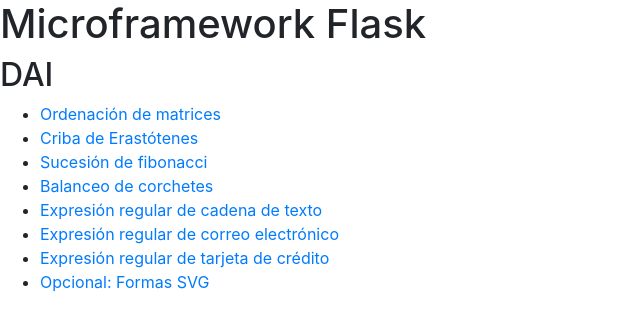
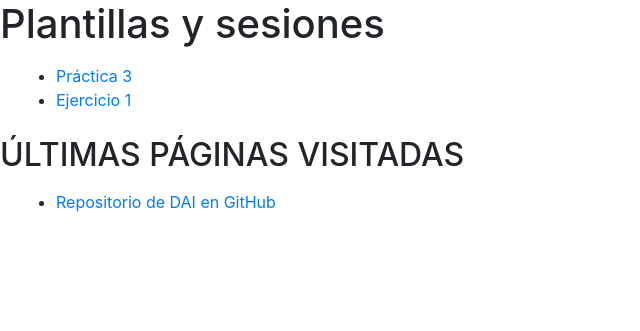
Before and after one commit to biilal1999/DAI, a Flask app: page / in a window 1280 px wide. Shown: the top 331 px of the page, without its empty margins (0-640 px from the left). Run offline with Flask 2, Linux system fonts and the light colour scheme; some libraries are stand-ins or nearby versions.

Commit message:
Avanzo código

```diff
--- a/app/app.py
+++ b/app/app.py
@@ -14,7 +14,12 @@
 @app.route('/')
 @app.route('/index')
 def index():
-   return render_template('index.html', title="Pagína principal")
+   return render_template('index.html')
+
+
+@app.route('/ejercicio1')
+def ejercicio1():
+   return render_template('ejercicio1.html')
 
 
 @app.route('/ordena')
--- a/app/templates/index.html
+++ b/app/templates/index.html
@@ -1,4 +1,6 @@
-<!DOCTYPE html>
+<!DOCTYPE html PUBLIC "-//W3C//DTD XHTML 1.0 Strict//EN"
+ "http://www.w3.org/TR/xhtml1/DTD/xhtml1-strict.dtd">
+<html lang="es">
 
 <html>
   <head>
@@ -6,28 +8,43 @@
     <meta name="author" content="Bilal Chekfeh">
     <!-- <link rel="stylesheet" href="../static/estilo.css"> -->
     <link rel="stylesheet" href="https://cdn.jsdelivr.net/npm/bootstrap@4.5.3/dist/css/bootstrap.min.css" integrity="sha384-TX8t27EcRE3e/ihU7zmQxVncDAy5uIKz4rEkgIXeMed4M0jlfIDPvg6uqKI2xXr2" crossorigin="anonymous">
-  <title>PRÁCTICA 2</title>
+    <title>PRÁCTICA 3</title>
   </head>
 
 
   <body>
+
+    <script src="https://code.jquery.com/jquery-3.2.1.slim.min.js" integrity="sha384-KJ3o2DKtIkvYIK3UENzmM7KCkRr/rE9/Qpg6aAZGJwFDMVNA/GpGFF93hXpG5KkN" crossorigin="anonymous"></script>
+    <script src="https://cdnjs.cloudflare.com/ajax/libs/popper.js/1.12.9/umd/popper.min.js" integrity="sha384-ApNbgh9B+Y1QKtv3Rn7W3mgPxhU9K/ScQsAP7hUibX39j7fakFPskvXusvfa0b4Q" crossorigin="anonymous"></script>
+    <script src="https://maxcdn.bootstrapcdn.com/bootstrap/4.0.0/js/bootstrap.min.js" integrity="sha384-JZR6Spejh4U02d8jOt6vLEHfe/JQGiRRSQQxSfFWpi1MquVdAyjUar5+76PVCmYl" crossorigin="anonymous"></script>
+
     <header>
-    <h1>Microframework Flask</h1>
-    <h2>DAI</h2>
+      <h1>Plantillas y sesiones </h1>
     </header>
 
-  <nav>
+    <nav class="navbar">
       <ul>
-      <li><a href="../ordena">Ordenación de matrices</a></li>
-      <li><a href="../criba">Criba de Erastótenes</a></li>
-      <li><a href="../fibonacci">Sucesión de fibonacci</a></li>
-      <li><a href="../balanceo">Balanceo de corchetes</a></li>
-      <li><a href="../expresiones/frase">Expresión regular de cadena de texto</a></li>
-      <li><a href="../expresiones/correo">Expresión regular de correo electrónico</a></li>
-      <li><a href="../expresiones/tarjeta">Expresión regular de tarjeta de crédito</a></li>
-      <li><a href="../svg">Opcional: Formas SVG</a></li>
+      <!--  <img src="../static/img/logo.png" alt="logo"/> -->
+        <li><a href="index">Práctica 3</a></li>
+        <li><a href="ejercicio1">Ejercicio 1</a></li>
+        {% block navegacion %}{% endblock %}
+
       </ul>
     </nav>
+
+    <main>
+      {% block cuerpo %}{% endblock %}
+    </main>
+
+    <aside>
+      <h2>ÚLTIMAS PÁGINAS VISITADAS</h2>
+    </aside>
+
+    <footer class="navbar">
+      <ul>
+        <li><a href="https://github.com/biilal1999/DAI">Repositorio de DAI en GitHub</a></li>
+      </ul>
+    </footer>
   </body>
 
 </html>
```
Also changed, not shown: app/templates/ejercicio1.html (added, +10 -0 lines), app/static/estilo.css (added), app/static/img/logo.png (added). Lines whose indentation alone changed are shown as unchanged.
